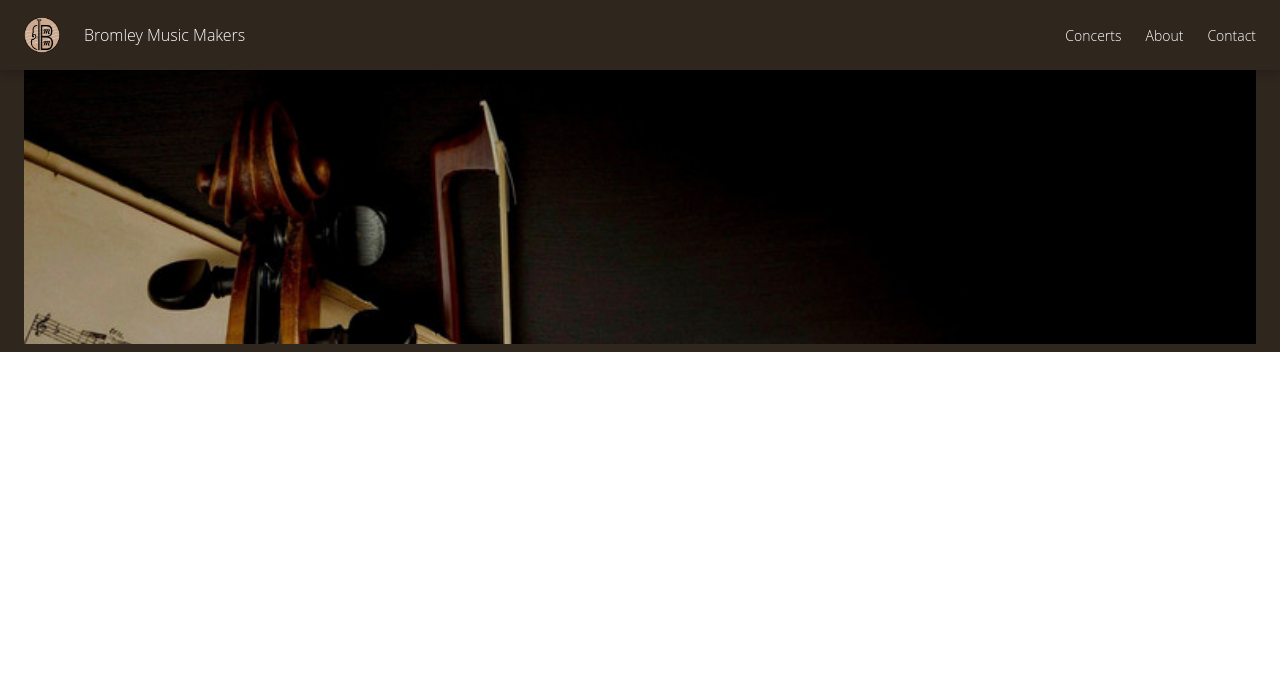
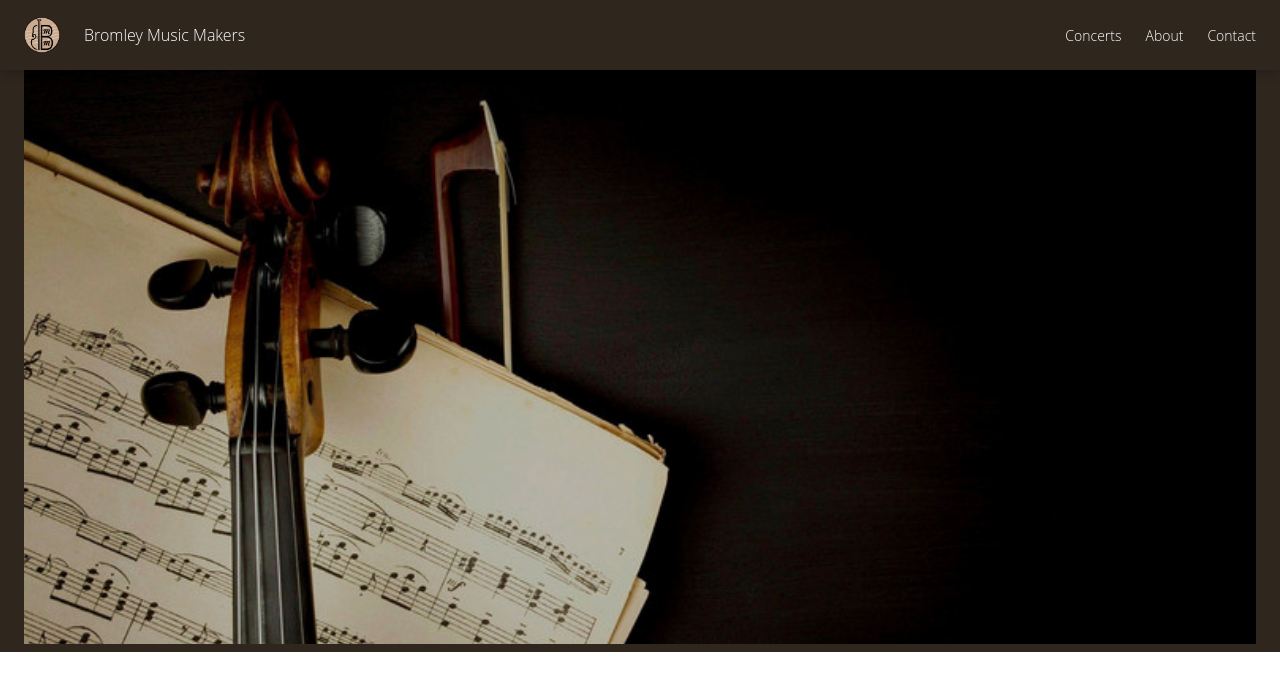
Before and after one commit to silkster87/react-bmm-website, a React (Create React App) app: page / in a window 1280 px wide. Shown: the top 690 px of the page. Built offline with nearby package versions, Linux system fonts and the light colour scheme.

Commit message:
edited height

```diff
--- a/src/styles/Banner.scss
+++ b/src/styles/Banner.scss
@@ -1,7 +1,7 @@
 #banner {
   background-image: url('../assets/bmm_background.png');
   width: 100%;
-  height: 300px;
+  height: 600px;
   background-repeat: no-repeat;
   background-size: cover;
   margin-top: 36px;
```
